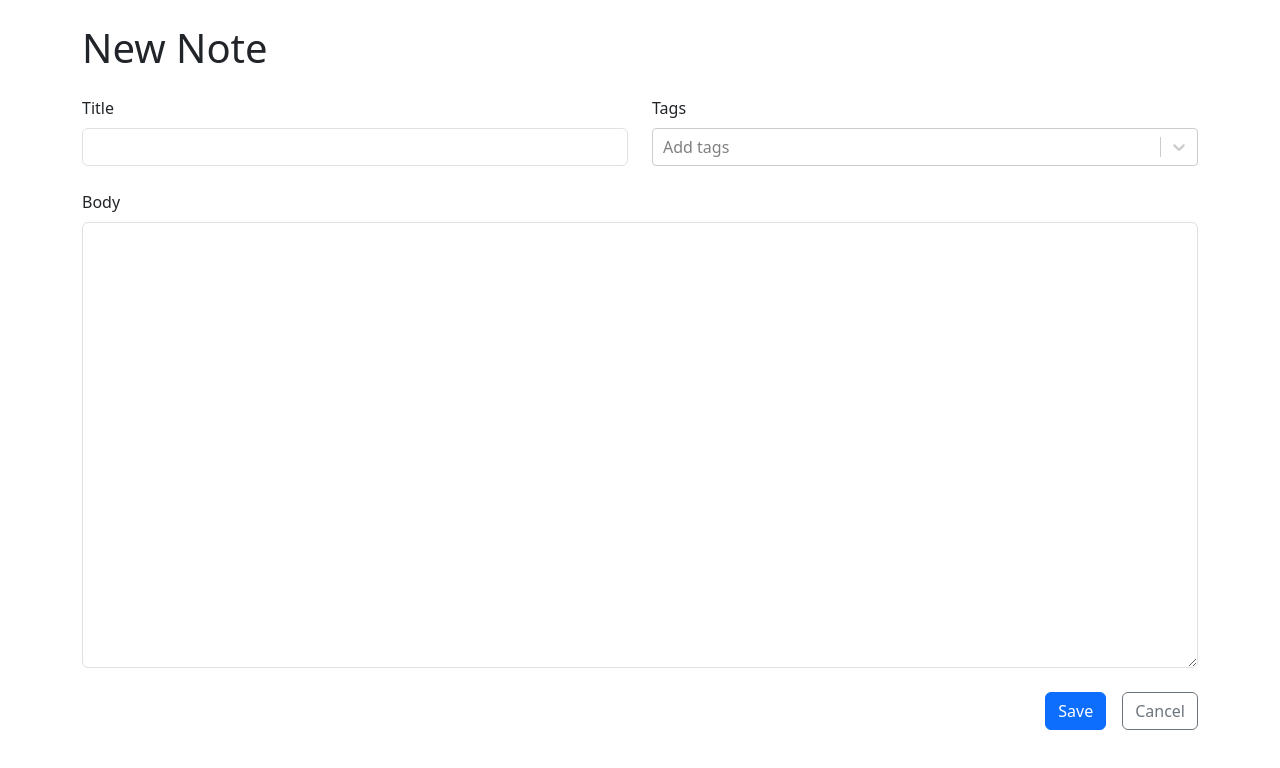
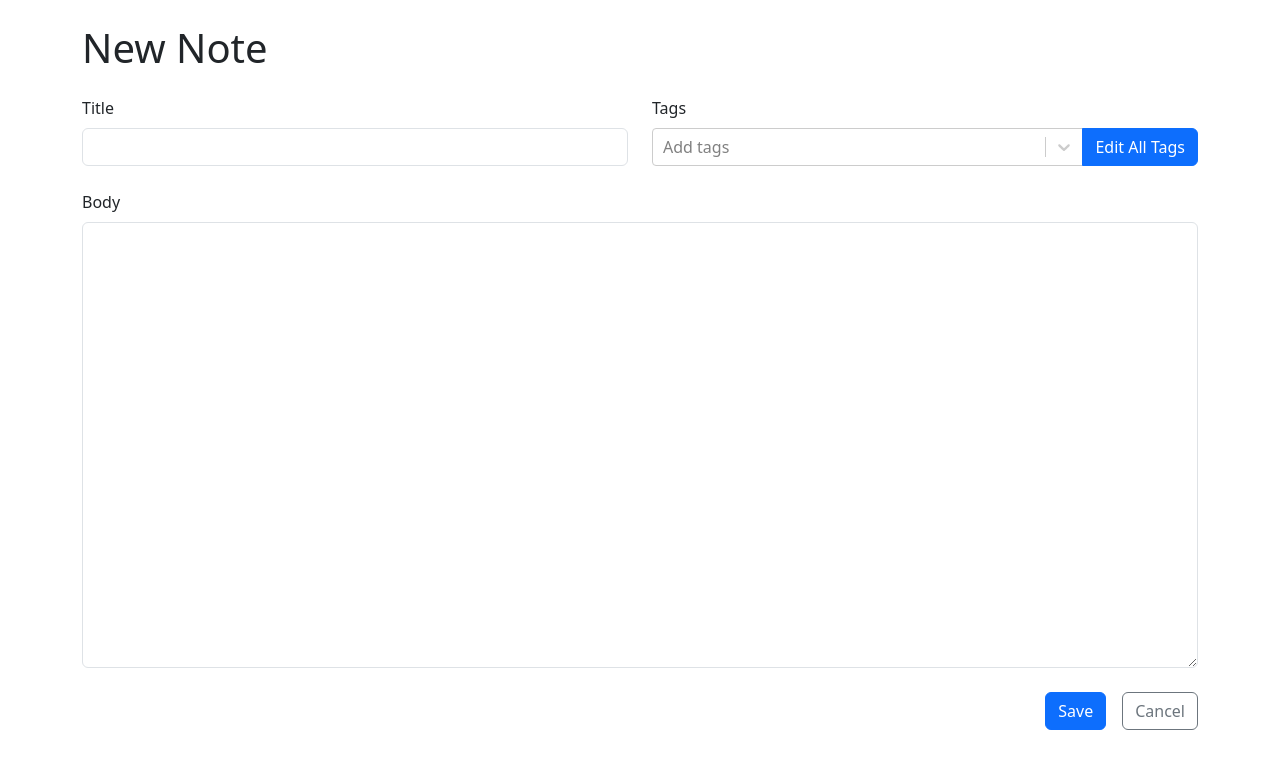
Before and after one commit to daoxi/GetEm, a React (Vite) app: page /new in a window 1280 px wide. Shown: the top 768 px of the page. Built offline with nearby package versions, Linux system fonts and the light colour scheme.

Commit message:
allowed editing all tags when adding/editing a note, minor style improvement on react select

```diff
--- a/src/App.tsx
+++ b/src/App.tsx
@@ -166,6 +166,8 @@ function App() {
 							<NewNote
 								onSubmit={onCreateNote}
 								onAddTag={onAddTag}
+								onUpdateTag={onUpdateTag}
+								onDeleteTag={onDeleteTag}
 								tagsWithNotesInfo={tagsWithNotesInfo}
 							/>
 						</>
@@ -179,6 +181,8 @@ function App() {
 							<EditNote
 								onSubmit={onUpdateNote}
 								onAddTag={onAddTag}
+								onUpdateTag={onUpdateTag}
+								onDeleteTag={onDeleteTag}
 								tagsWithNotesInfo={tagsWithNotesInfo}
 							/>
 						}
--- a/src/EditNote.tsx
+++ b/src/EditNote.tsx
@@ -6,10 +6,12 @@ type EditNoteProps = {
 	//similar to NoteForm
 	onSubmit: (id: string, data: NoteData) => void;
 	onAddTag: (tag: Tag) => void;
+	onUpdateTag: (id: string, label: string) => void;
+	onDeleteTag: (id: string) => void;
 	tagsWithNotesInfo: TagWithNoteInfo[];
 };
 
-export function EditNote({ onSubmit, onAddTag, tagsWithNotesInfo }: EditNoteProps) {
+export function EditNote({ onSubmit, onAddTag, onUpdateTag, onDeleteTag, tagsWithNotesInfo }: EditNoteProps) {
 	const note = useNote();
 	return (
 		<>
@@ -21,6 +23,8 @@ export function EditNote({ onSubmit, onAddTag, tagsWithNotesInfo }: EditNoteProp
 				onSubmit={(data) => onSubmit(note.id, data)}
 				/* can't just pass props in as "onSubmit={onSubmit}", due to different props type in EditNote and NoteForm */
 				onAddTag={onAddTag}
+				onUpdateTag={onUpdateTag}
+				onDeleteTag={onDeleteTag}
 				tagsWithNotesInfo={tagsWithNotesInfo}
 			/>
 		</>
--- a/src/EditTagsModal.tsx
+++ b/src/EditTagsModal.tsx
@@ -16,7 +16,6 @@ export function EditTagsModal({
 	onUpdateTag,
 	onDeleteTag,
 }: EditTagsModalProps) {
-
 	return (
 		<Modal show={show} onHide={handleClose}>
 			<Modal.Header closeButton>
@@ -55,18 +54,21 @@ export function EditTagsModal({
 				{tagsWithNotesInfo.length === 0 ? (
 					<Alert variant="danger">You haven't added any tags yet.</Alert>
 				) : (
-					<p className="mt-3">
-						<span>( </span>
+					<Stack gap={0.3} className="mt-3">
+						<h6>Please Note:</h6>
+						<p>Editing a tag affects <strong>all</strong> notes that use the tag.</p>
+						<p>
 							<span className="border rounded border-warning py-1 px-2">
 								Warning border
 							</span>
 							<span>
 								{" "}
 								(if any) indicates the tag is not currently being used by any
-							note.{" "}
+								note.
 							</span>
-						<span>Tags with the same name (duplicates) are not allowed. )</span>
 						</p>
+						<p>Tags with the same name (duplicates) are not allowed.</p>
+					</Stack>
 				)}
 			</Modal.Body>
 		</Modal>
--- a/src/NewNote.tsx
+++ b/src/NewNote.tsx
@@ -5,14 +5,28 @@ type NewNoteProps = {
 	//same as NoteForm
 	onSubmit: (data: NoteData) => void;
 	onAddTag: (tag: Tag) => void;
+	onUpdateTag: (id: string, label: string) => void;
+	onDeleteTag: (id: string) => void;
 	tagsWithNotesInfo: TagWithNoteInfo[];
 };
 
-export function NewNote({ onSubmit, onAddTag, tagsWithNotesInfo }: NewNoteProps) {
+export function NewNote({
+	onSubmit,
+	onAddTag,
+	onUpdateTag,
+	onDeleteTag,
+	tagsWithNotesInfo,
+}: NewNoteProps) {
 	return (
 		<>
 			<h1 className="mb-4">New Note</h1>
-			<NoteForm onSubmit={onSubmit} onAddTag={onAddTag} tagsWithNotesInfo={tagsWithNotesInfo} />
+			<NoteForm
+				onSubmit={onSubmit}
+				onAddTag={onAddTag}
+				onUpdateTag={onUpdateTag}
+				onDeleteTag={onDeleteTag}
+				tagsWithNotesInfo={tagsWithNotesInfo}
+			/>
 		</>
 	);
 }
--- a/src/NoteForm.tsx
+++ b/src/NoteForm.tsx
@@ -1,21 +1,26 @@
 //Used for both creating new and and editing existing notes
 
 import { FormEvent, useRef, useState } from "react";
-import { Form, Stack, Col, Row, Button } from "react-bootstrap";
+import { Form, Stack, Col, Row, Button, InputGroup } from "react-bootstrap";
 import { Link, useNavigate } from "react-router-dom";
 import CreatableReactSelect from "react-select/creatable";
 import { NoteData, Tag, TagWithNoteInfo } from "./App";
 import { v4 as uuidV4 } from "uuid";
+import { EditTagsModal } from "./EditTagsModal";
 
 type NoteFormProps = {
 	onSubmit: (data: NoteData) => void;
 	onAddTag: (tag: Tag) => void;
+	onUpdateTag: (id: string, label: string) => void;
+	onDeleteTag: (id: string) => void;
 	tagsWithNotesInfo: TagWithNoteInfo[];
 } & Partial<NoteData>; // use Partial to make NoteData optional
 
 export function NoteForm({
 	onSubmit,
 	onAddTag,
+	onUpdateTag,
+	onDeleteTag,
 	tagsWithNotesInfo,
 	title = "",
 	body = "",
@@ -25,6 +30,7 @@ export function NoteForm({
 	const bodyRef = useRef<HTMLTextAreaElement>(null);
 	const [selectedTags, setSelectedTags] = useState<Tag[]>(tags);
 	const navigate = useNavigate();
+	const [editTagsModalIsOpen, setEditTagsModalIsOpen] = useState(false);
 
 	function handleSubmit(e: FormEvent) {
 		e.preventDefault();
@@ -54,6 +60,7 @@ export function NoteForm({
 						<Col>
 							<Form.Group controlId="tags">
 								<Form.Label>Tags</Form.Label>
+								<InputGroup>
 									<CreatableReactSelect
 										//onCreateOption is fired when user creates a new tag, label is the input that the user typed in
 										onCreateOption={(label) => {
@@ -80,11 +87,31 @@ export function NoteForm({
 										}}
 										isMulti
 										inputId="tags" //matches controlId from parent component <Form.Group>
+										className="flex-fill" //use flex-fill to grow to match the remaining width (not mandatory if the component is already wrapped by <Col>)
 										placeholder="Add tags"
 										noOptionsMessage={(userinput) =>
-										(userinput.inputValue === "") ? ("No selectable tags, start typing to add a new one") : ("No tags were found from your search \"" + userinput.inputValue + "\"")
+											userinput.inputValue === ""
+												? "No selectable tags, start typing to add a new one"
+												: 'No tags were found from your search "' +
+												  userinput.inputValue +
+												  '"'
 										}
+										styles={{
+											control: (baseStyles) => ({
+												...baseStyles,
+												//remove rounded corners on right side to align with the button better
+												borderTopRightRadius: 0,
+												borderBottomRightRadius: 0,
+											}),
+										}}
 									/>
+									<Button
+										onClick={() => setEditTagsModalIsOpen(true)}
+										variant="primary"
+									>
+										Edit All Tags
+									</Button>
+								</InputGroup>
 							</Form.Group>
 						</Col>
 					</Row>
@@ -110,6 +137,13 @@ export function NoteForm({
 					</Stack>
 				</Stack>
 			</Form>
+			<EditTagsModal
+				show={editTagsModalIsOpen}
+				handleClose={() => setEditTagsModalIsOpen(false)}
+				tagsWithNotesInfo={tagsWithNotesInfo}
+				onUpdateTag={onUpdateTag}
+				onDeleteTag={onDeleteTag}
+			/>
 		</>
 	);
 }
--- a/src/NoteList.tsx
+++ b/src/NoteList.tsx
@@ -123,7 +123,7 @@ export function NoteList({
 											}}
 											isMulti
 											inputId="tags" //matches controlId from parent component <Form.Group>
-											className="flex-fill" //use flex-fill to grow to match the remaining width (not mandatory if the component is already wrapped by <Col>)
+											className="rounded-0 flex-fill" //use flex-fill to grow to match the remaining width (not mandatory if the component is already wrapped by <Col>)
 											isDisabled={tagsUsedByNotes.length === 0}
 											placeholder={
 												tagsUsedByNotes.length === 0
@@ -142,6 +142,13 @@ export function NoteList({
 											}}
 											onBlur={() => {
 												setShowTagsSelectTooltip(false);
+											}}
+											styles={{
+												control: (baseStyles) => ({
+													...baseStyles,
+													//remove rounded corners on left and right side to align with elements on both sides better
+													borderRadius: 0,
+												}),
 											}}
 										/>
 									</Col>
```
Lines whose indentation alone changed are shown as unchanged.
